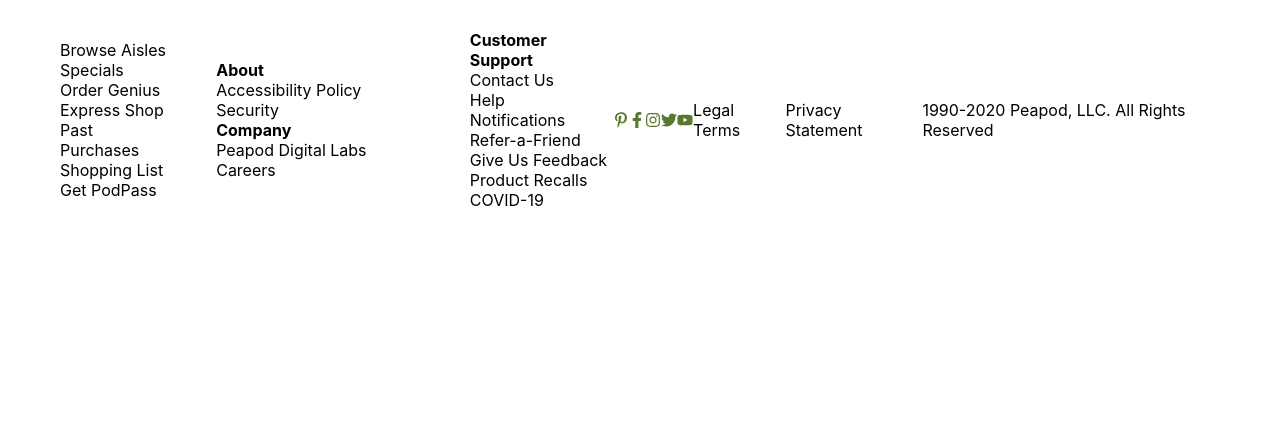
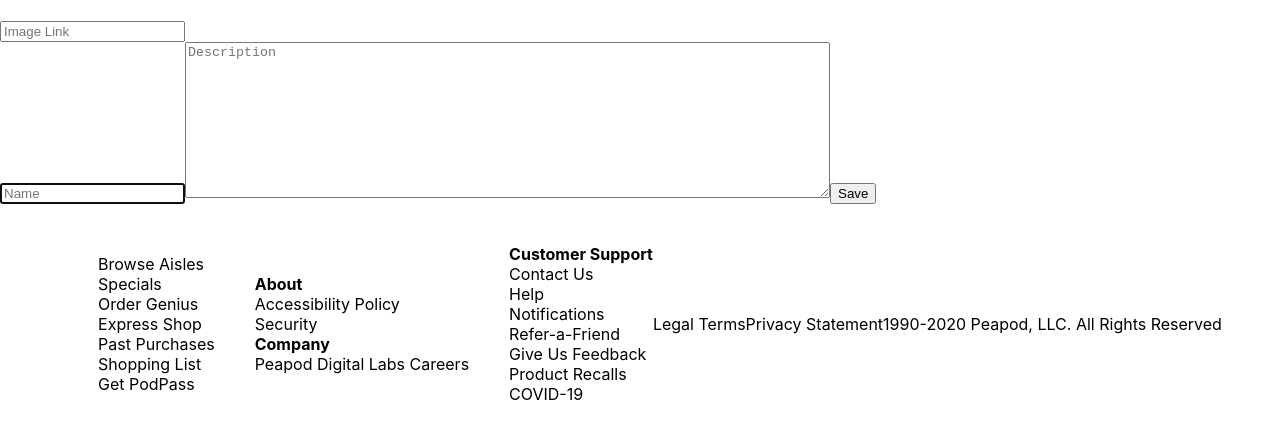
Before and after one commit to meganbyrne8/project-three-peapod, a React (Create React App) app in the folder client/project-three-peapod/: page /products/1/edit in a window 1280 px wide. Shown: the top 438 px of the page. Built offline with nearby package versions, Linux system fonts and the light colour scheme; no server answers.

Commit message:
updating functionality for product edit page

```diff
--- a/client/project-three-peapod/src/App.css
+++ b/client/project-three-peapod/src/App.css
@@ -1,38 +1,3 @@
 .App {
   text-align: center;
 }
-
-.App-logo {
-  height: 40vmin;
-  pointer-events: none;
-}
-
-@media (prefers-reduced-motion: no-preference) {
-  .App-logo {
-    animation: App-logo-spin infinite 20s linear;
-  }
-}
-
-.App-header {
-  background-color: #282c34;
-  min-height: 100vh;
-  display: flex;
-  flex-direction: column;
-  align-items: center;
-  justify-content: center;
-  font-size: calc(10px + 2vmin);
-  color: white;
-}
-
-.App-link {
-  color: #61dafb;
-}
-
-@keyframes App-logo-spin {
-  from {
-    transform: rotate(0deg);
-  }
-  to {
-    transform: rotate(360deg);
-  }
-}
--- a/client/project-three-peapod/src/App.jsx
+++ b/client/project-three-peapod/src/App.jsx
@@ -4,6 +4,7 @@
 import { verifyUser } from './services/user'
 import ProductsContainer from './components/ProductsContainer'
 import Product from './components/Product'
+import ProductEdit from './components/ProductEdit'
 import './App.css'
 import Footer from './components/shared/Footer'
 
@@ -38,6 +39,7 @@
             </Route>
             <Route exact path="/product/:id" component={Product}>
             </Route>
+            <Route exact path="/products/:id/edit" component={ProductEdit} />
           </Switch>
         </div>
         <Footer />
--- a/client/project-three-peapod/src/components/Product.jsx
+++ b/client/project-three-peapod/src/components/Product.jsx
@@ -1,4 +1,5 @@
 import React, { Component } from 'react'
+import { Link } from 'react-router-dom'
 import { getProduct, deleteProduct } from '../services/product'
 
 export default class Product extends Component {
@@ -7,7 +8,8 @@
     this.state = {
       title: '',
       image: '',
-      description: ''
+      description: '',
+      _id: ''
     }
   }
 
@@ -17,7 +19,8 @@
     this.setState({
       title: product.title,
       image: product.image,
-      description: product.description
+      description: product.description,
+      _id: product._id
     })
   }
 
@@ -29,7 +32,7 @@
         <img src={this.state.image} />
         <p>{this.state.description}</p>
         {/* Link to a post edit page that allows you to edit */}
-        <button>Edit</button>
+        <Link to={`/products/${this.state._id}/edit`}>Edit</Link>
         {/* onClick= grab the deleteProduct function and pass it to the button, make sure this works */}
         <button>Delete</button>
       </div >
--- /dev/null
+++ b/client/project-three-peapod/src/components/ProductEdit.jsx
@@ -0,0 +1,101 @@
+import React, { Component } from 'react'
+import { Redirect } from 'react-router-dom'
+import { getProduct, updateProduct } from '../services/product'
+
+class ProductEdit extends Component {
+  constructor(props) {
+    super(props)
+    this.state = {
+      product: {
+        title: '',
+        description: '',
+        image: ''
+      },
+      updated: false
+    }
+  }
+
+  async componentDidMount() {
+    let { id } = this.props.match.params
+    const product = await getProduct(id)
+    this.setState({ product })
+  }
+
+
+  handleChange = (event) => {
+    const { name, value } = event.target
+    this.setState({
+      product: {
+        ...this.state.product,
+        [name]: value
+      }
+    })
+  }
+
+  handleSubmit = async (event) => {
+    event.preventDefault()
+    let { id } = this.props.match.params
+    const updated = await updateProduct(id, this.state.product)
+    this.setState({ updated })
+  }
+
+  render() {
+
+    const { product, updated } = this.state
+
+    if (updated) {
+      return <Redirect to={`/products/${this.props.match.params.id}`} />
+
+    }
+
+    return (
+      <div className="product-edit">
+        <div className="image-container">
+          <img className="edit-product-image" src={product.image} alt={product.title} />
+          <form onSubmit={this.handleSubmit}>
+            <input
+              className="edit-input-image-link"
+              placeholder='Image Link'
+              value={product.image}
+              name='image'
+              required
+              onChange={this.handleChange}
+            />
+          </form>
+        </div>
+        <form className="edit-form" onSubmit={this.handleSubmit}>
+          <input
+            className="input-name"
+            placeholder='Name'
+            value={product.title}
+            name='title'
+            required
+            autoFocus
+            onChange={this.handleChange}
+          />
+          {/* <input
+              className="input-price"
+              placeholder='Price'
+              value={product.price}
+              name='price'
+              required
+              onChange={this.handleChange}
+            /> */}
+          <textarea
+            className="textarea-description"
+            rows={10}
+            cols={78}
+            placeholder='Description'
+            value={product.description}
+            name='description'
+            required
+            onChange={this.handleChange}
+          />
+          <button type='submit' className="save-button">Save</button>
+        </form>
+      </div>
+    )
+  }
+}
+
+export default ProductEdit
--- a/client/project-three-peapod/src/components/shared/Footer.jsx
+++ b/client/project-three-peapod/src/components/shared/Footer.jsx
@@ -1,6 +1,6 @@
 import React from 'react'
 import './Footer.css'
-import { FaPinterestP, FaFacebookF, FaInstagram, FaTwitter, FaYoutube } from 'react-icons/fa'
+// import { FaPinterestP, FaFacebookF, FaInstagram, FaTwitter, FaYoutube } from 'react-icons/fa'
 
 const Footer = () =>
   <footer>
@@ -33,11 +33,11 @@
       <li>COVID-19</li>
     </ul>
     <div className="icons">
-            <FaPinterestP />
+      {/* <FaPinterestP />
             <FaFacebookF />
             <FaInstagram />
             <FaTwitter />
-            <FaYoutube />
+            <FaYoutube /> */}
 
     </div>
 
@@ -45,7 +45,7 @@
       <p>Legal Terms</p>
     </div>
 
-        <div classname="privacy">
+    <div className="privacy">
       <p>Privacy Statement</p>
     </div>
 
```
Also changed, not shown: client/project-three-peapod/src/components/ProductDetail.jsx (+6 -3 lines), client/project-three-peapod/package.json (line endings or trailing spaces), client/project-three-peapod/src/components/shared/navigation/Cart.css (renamed from client/project-three-peapod/src/navigation/Cart.css), client/project-three-peapod/src/components/shared/navigation/Cart.jsx (renamed from client/project-three-peapod/src/navigation/Cart.jsx), client/project-three-peapod/src/components/shared/navigation/Nav.css (renamed from client/project-three-peapod/src/navigation/Nav.css), client/project-three-peapod/src/components/shared/navigation/Nav.jsx (renamed from client/project-three-peapod/src/navigation/Nav.jsx), client/project-three-peapod/src/components/shared/navigation/glass.png (renamed from client/project-three-peapod/src/navigation/glass.png), client/project-three-peapod/src/components/shared/navigation/stop-and-shop-logo.jpg (renamed from client/project-three-peapod/src/navigation/stop-and-shop-logo.jpg). Lines whose indentation alone changed are shown as unchanged.
